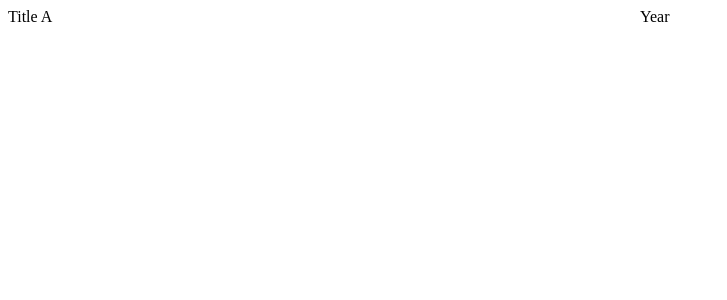
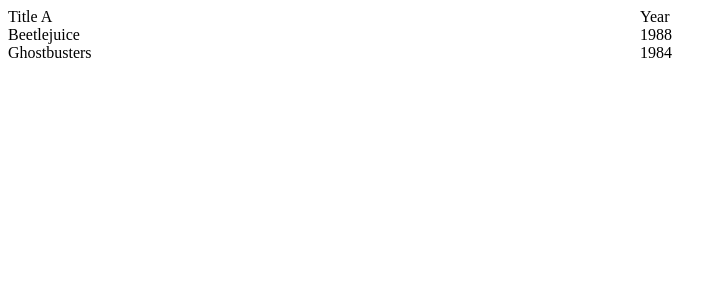
Before and after one commit to benlittlenz/ui-toolkit, a React (Create React App) app: page / in a window 1280 px wide. Shown: the top 300 px of the page, without its empty margins (0-727 px from the left). Built offline with nearby package versions, Linux system fonts and the light colour scheme.

Commit message:
rendering table cell data

```diff
--- a/src/components/Table/Datatable.tsx
+++ b/src/components/Table/Datatable.tsx
@@ -1,16 +1,29 @@
 import React from 'react';
 
+import { Body } from './Body';
 import { Column } from './Column';
 import { TableColumn } from './Column/types';
 import { Header, HeaderRow } from './Header';
+import { TableRow } from './Row';
 import { Table } from './Table';
 
 type TableProps<T> = {
   columns: TableColumn<T>[];
   data: T[];
+  keyField?: string;
 };
 
-export function DataTable<T>({ columns }: TableProps<T>): JSX.Element {
+type TableRow = Record<string, unknown>;
+
+export function DataTable<T>({ columns, data, keyField }: TableProps<T>): JSX.Element {
+  const sortedData = React.useMemo(() => {
+    return [...data].sort();
+  }, [data]);
+
+  const tableRows = React.useMemo(() => {
+    // Todo: Calculate first and last index;
+    return sortedData.slice(0, 25);
+  }, [sortedData]);
   return (
     <div>
       <Table role="table">
@@ -21,6 +34,20 @@
             ))}
           </HeaderRow>
         </Header>
+        <Body role="row-group">
+          {tableRows.map((row, i) => {
+            return (
+              <TableRow
+                key={i}
+                id={i}
+                rowIndex={i}
+                columns={columns}
+                row={row}
+                keyField={keyField}
+              />
+            );
+          })}
+        </Body>
       </Table>
     </div>
   );
--- /dev/null
+++ b/src/components/Table/Row/Cell.tsx
@@ -0,0 +1,42 @@
+import * as React from 'react';
+
+import { Format, Selector, TableColumn } from '../Column/types';
+
+import { CellStyle } from './styles';
+
+interface CellProps<T> {
+  id: string;
+  column: TableColumn<T>;
+  rowIndex: number;
+  row: T;
+}
+
+export function TableCell<T>({ id, column, row, rowIndex }: CellProps<T>): JSX.Element {
+  console.log(column.cell);
+  return (
+    <CellStyle id={id} role="grid-cell" renderAsCell={!!column.cell}>
+      <div>{getProperty(row, column.selector, column.format, rowIndex)}</div>
+    </CellStyle>
+  );
+}
+
+export function getProperty<T>(
+  row: T,
+  selector: Selector<T> | string | undefined | null | unknown, // unknown allows us to throw an error for JS code
+  format: Format<T> | undefined | null,
+  rowIndex: number
+): React.ReactNode {
+  if (!selector) {
+    return null;
+  }
+
+  // format will override how the selector is displayed but the original dataset is used for sorting
+  if (format && typeof format === 'function') {
+    return format(row, rowIndex);
+  }
+
+  if (selector && typeof selector === 'function') {
+    return selector(row, rowIndex);
+  }
+  return '';
+}
--- /dev/null
+++ b/src/components/Table/Row/index.tsx
@@ -0,0 +1,35 @@
+import styled from 'styled-components';
+
+import { TableCell } from './Cell';
+
+const TableRowStyle = styled.div`
+  display: flex;
+  align-items: stretch;
+  align-content: stretch;
+  width: 100%;
+  box-sizing: border-box;
+`;
+
+type TableRowProps<T> = {
+  columns: any;
+  id: string | number;
+  rowIndex: number;
+  keyField?: string;
+  row: T;
+};
+
+export function TableRow<T>({ columns, id, row, rowIndex }: TableRowProps<T>) {
+  return (
+    <TableRowStyle id={`row-${id}`} role="row">
+      {columns.map((column: any) => (
+        <TableCell
+          key={`cell-${column.id}`}
+          id={`cell-${column.id}`}
+          column={column}
+          row={row}
+          rowIndex={rowIndex}
+        />
+      ))}
+    </TableRowStyle>
+  );
+}
--- /dev/null
+++ b/src/components/Table/Row/styles.ts
@@ -0,0 +1,61 @@
+import styled, { css } from 'styled-components';
+
+import { TableColumnBase } from '../Column/types';
+
+export const CellBase = styled.div<{
+  headCell?: boolean;
+  noPadding?: boolean;
+}>`
+  position: relative;
+  display: flex;
+  align-items: center;
+  box-sizing: border-box;
+  line-height: normal;
+  ${({ noPadding }) => noPadding && 'padding: 0'};
+`;
+
+export type CellProps = Pick<
+  TableColumnBase,
+  | 'button'
+  | 'grow'
+  | 'maxWidth'
+  | 'minWidth'
+  | 'width'
+  | 'right'
+  | 'center'
+  | 'compact'
+  | 'allowOverflow'
+>;
+
+// Flex calculations
+export const CellExtended = styled(CellBase)<CellProps>`
+  flex-grow: 1;
+  flex-shrink: 0;
+  flex-basis: 0;
+  max-width: "100%",
+  min-width: "100px",
+  ${({ width }) =>
+    width &&
+    css`
+      min-width: ${width};
+      max-width: ${width};
+    `};
+`;
+
+interface CellStyleProps {
+  renderAsCell: boolean | undefined;
+}
+
+const overflowCSS = css<CellStyleProps>`
+  div:first-child {
+    white-space: normal;
+    overflow: visible;
+    text-overflow: ellipsis;
+  }
+`;
+
+export const CellStyle = styled(CellExtended).attrs((props) => ({
+  style: props.style,
+}))<CellStyleProps>`
+  ${({ renderAsCell }) => !renderAsCell && overflowCSS};
+`;
```
Also changed, not shown: src/components/Table/Column/types.ts (+17 -2 lines).
